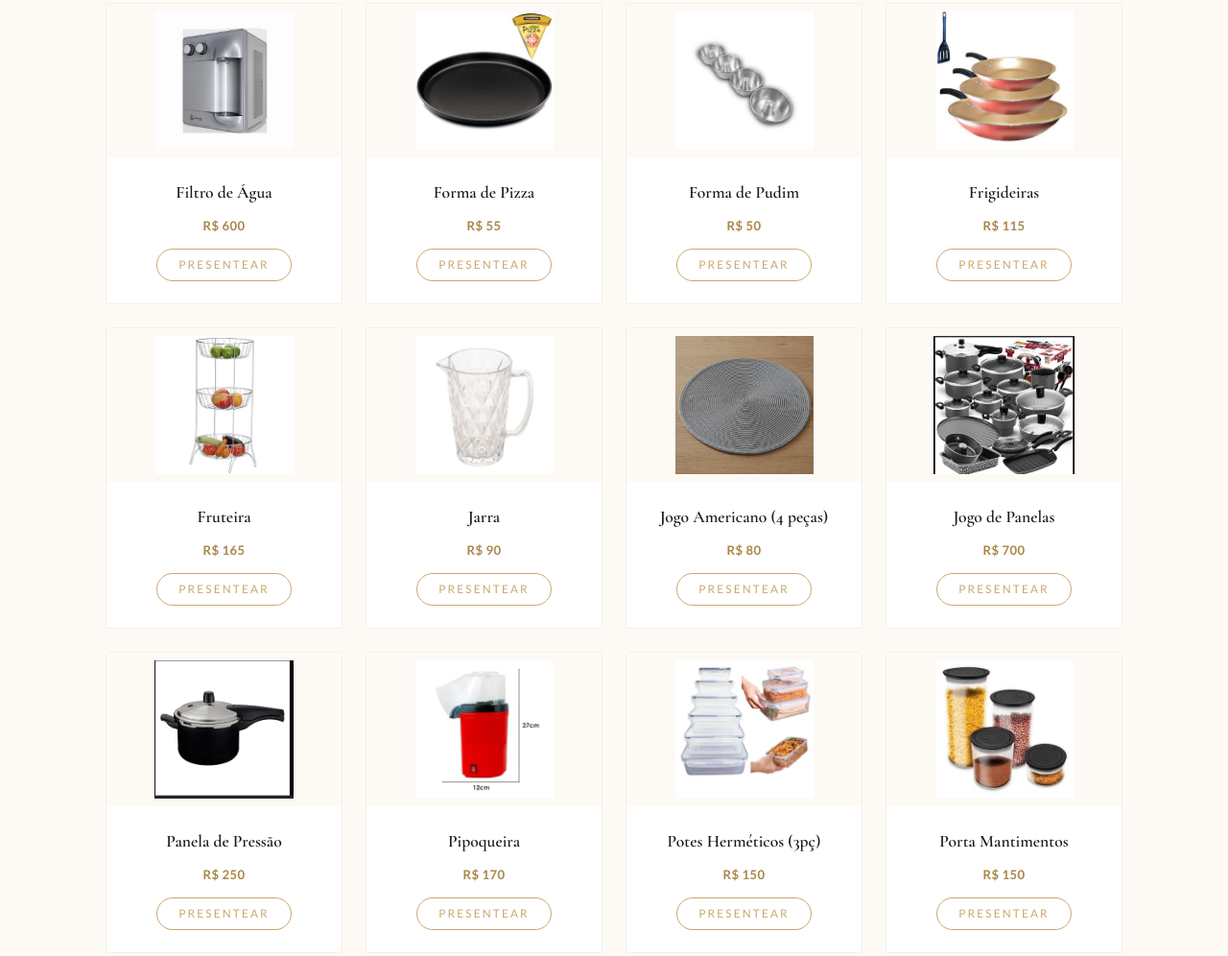
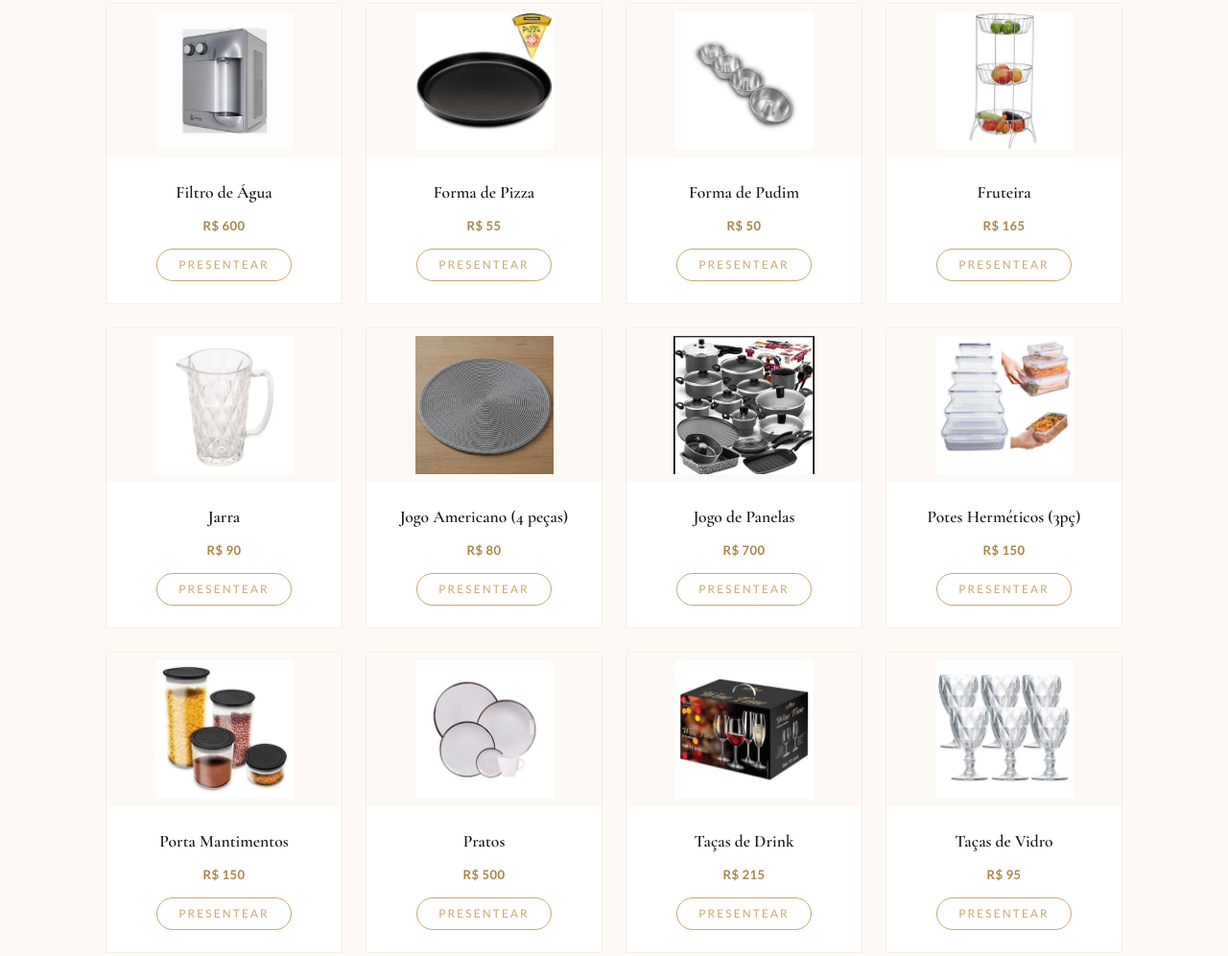
Before and after one commit to Aliny01/noivospamellaehenrique, a plain HTML site: page presentes.html in a window 1280 px wide. Shown: the part 1086-2082 px from the top of the page at 96% size. Drawn offline with nearby package versions, Linux system fonts and the light colour scheme; a web font is replaced by a local one.

Commit message:
Remove itens da lista de presentes: panela de pressão, frigideira, pipoqueira e micro-ondas
Co-Authored-By: Claude Sonnet 5 <noreply@anthropic.com>

```diff
--- a/presentes.html
+++ b/presentes.html
@@ -661,13 +661,10 @@
       ['Filtro de Água',          600, 'image9.jpeg'],
       ['Forma de Pizza',          55,  'image10.jpeg'],
       ['Forma de Pudim',          50,  'image11.jpeg'],
-      ['Frigideiras',             115, 'image12.jpeg'],
       ['Fruteira',                165, 'image13.jpeg'],
       ['Jarra',                   90,  'image14.jpeg'],
       ['Jogo Americano (4 peças)',80,  'image15.jpeg'],
       ['Jogo de Panelas',         700, 'image16.png'],
-      ['Panela de Pressão',       250, 'image17.png'],
-      ['Pipoqueira',              170, 'image18.jpeg'],
       ['Potes Herméticos (3pç)',  150, 'image19.jpeg'],
       ['Porta Mantimentos',       150, 'image20.jpeg'],
       ['Pratos',                  500, 'image21.jpeg'],
@@ -681,7 +678,6 @@
       ['Fogão',                  1850, 'image29.jpeg'],
       ['Geladeira',              3500, 'image30.jpeg'],
       ['Liquidificador',          190, 'image31.jpeg'],
-      ['Micro-ondas',             800, 'image32.jpeg'],
       ['Sanduicheira',            100, 'image33.jpeg'],
       ['Lava-Louça',             2700, 'image34.jpeg'],
       ['Armários',               3000, 'image35.jpeg'],
```
